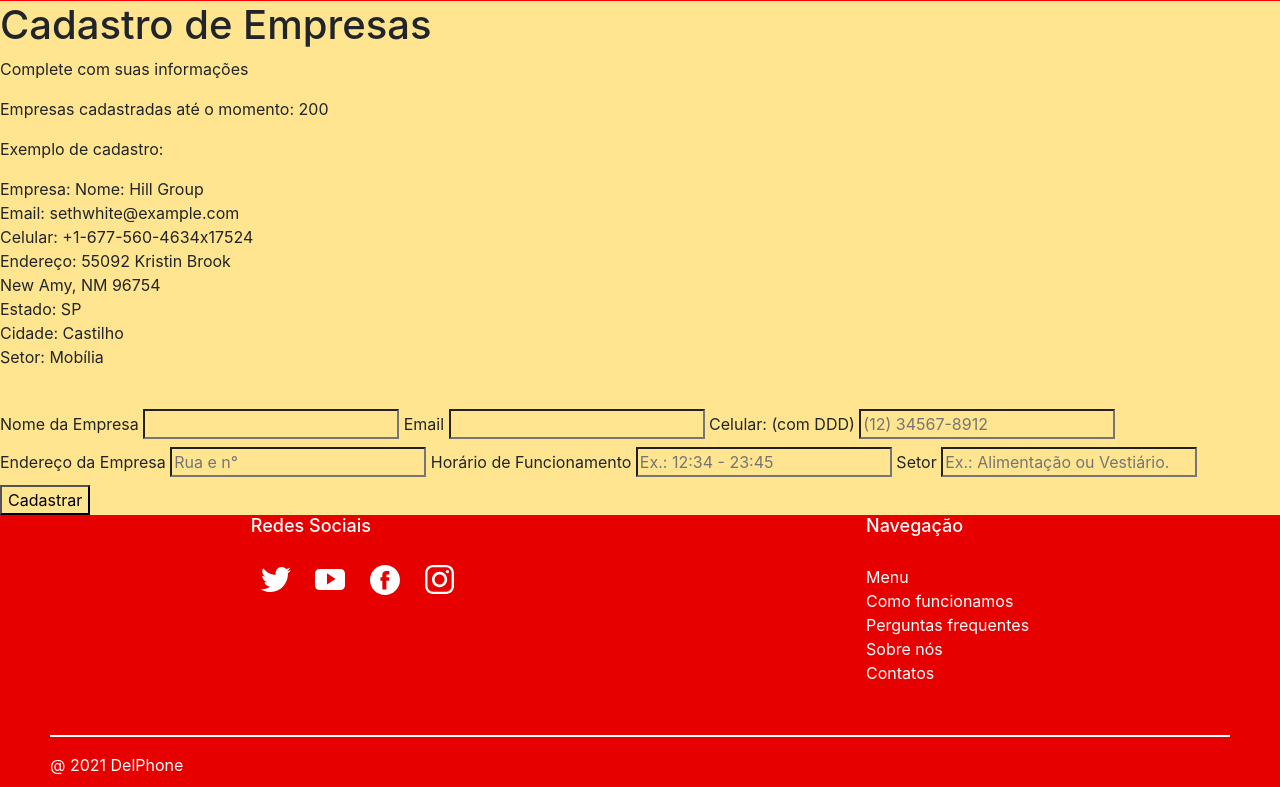
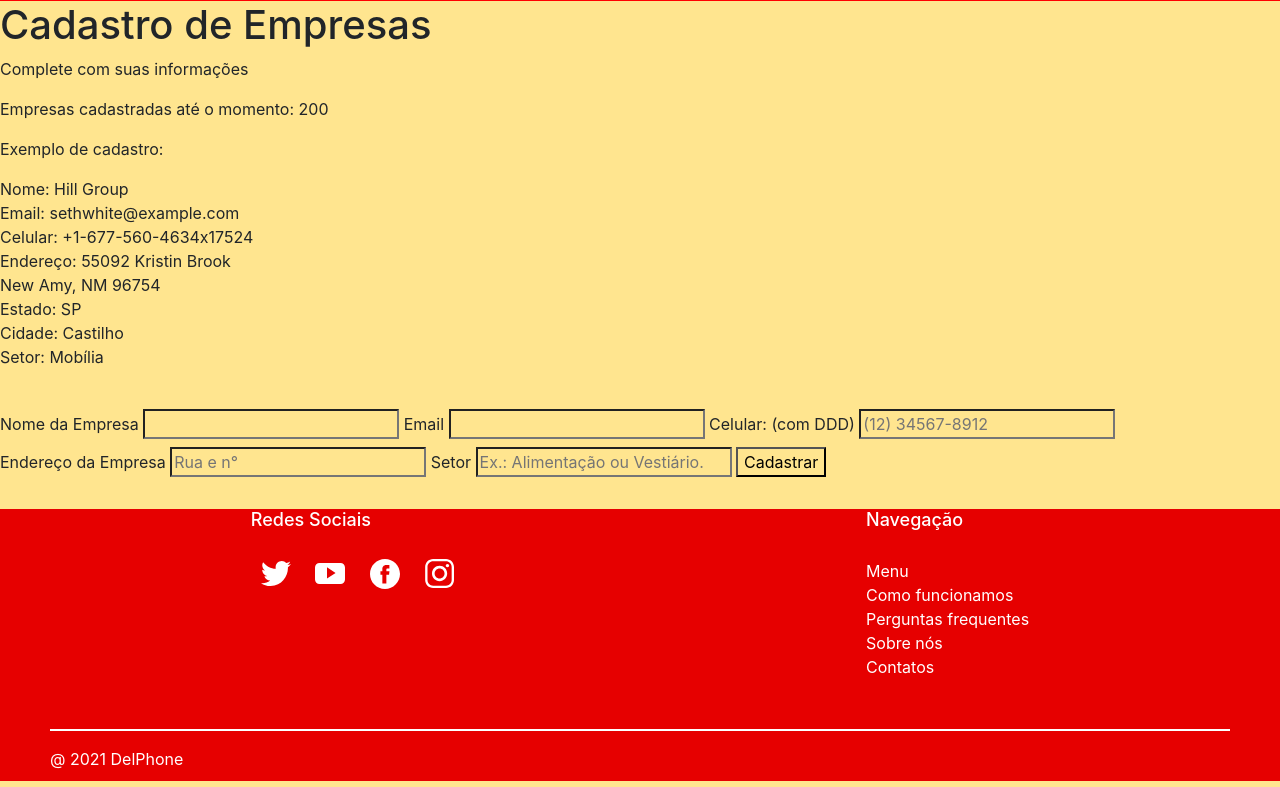
Before and after one commit to leticia-brand/DelPhone, a Django app: page /delphone/cadastro/ in a window 1280 px wide. Shown: the part 279-1066 px from the top of the page. Run offline with Django 3.2, Linux system fonts and the light colour scheme; data comes from the database, SQL or seed files in the repository; parts of the project's set-up code (start-up, migrations or seed data) failed here and were passed over; some libraries are stand-ins or nearby versions.

```diff
--- a/mysite/delphone/views.py
+++ b/mysite/delphone/views.py
@@ -4,7 +4,6 @@ from django.template import loader
 from django.urls import reverse
 from django.http.response import HttpResponseNotFound, HttpResponseRedirect
 from .models import Empresa, Busca
-from django.views.generic.edit import CreateView, UpdateView, DeleteView
 import random
 from random import randint
 
--- a/mysite/templates/delphone/cadastro.html
+++ b/mysite/templates/delphone/cadastro.html
@@ -11,7 +11,7 @@
 
 <div>
     <p> Empresas cadastradas até o momento: {{empresas_count}}</p>
-    <p> Exemplo de cadastro: {{empresa_ex|cut:"QuerySet"|cut:"<"| cut:">"| cut:"["| cut:"]"|linebreaks}}</p>
+    <p> Exemplo de cadastro: {{empresa_ex|cut:"QuerySet"|cut:"<"| cut:">"| cut:"["| cut:"]"| cut:"Empresa:"|linebreaks}}</p>
     <br>
 </div>
 
@@ -37,17 +37,13 @@
               <input type="text" id="enderecoempresa" name="enderecoempresa" placeholder="Rua e n°">
             </label>
 
-            <label for="horariodefuncionamento">
-              <span>Horário de Funcionamento</span>
-              <input type="text" id="horariodefuncionamento" name="horariodefuncionamento" placeholder="Ex.: 12:34 - 23:45">
-            </label>
-
             <label for="tipodeempresa">
               <span>Setor</span>
               <input type="text" id="tipodeempresa" name="tipodeempresa" placeholder="Ex.: Alimentação ou Vestiário.">
             </label>
 
             <input type="submit" value="Cadastrar" id="button">
-
+<br>
         </form>
+        <br>
 {% endblock %}
```
